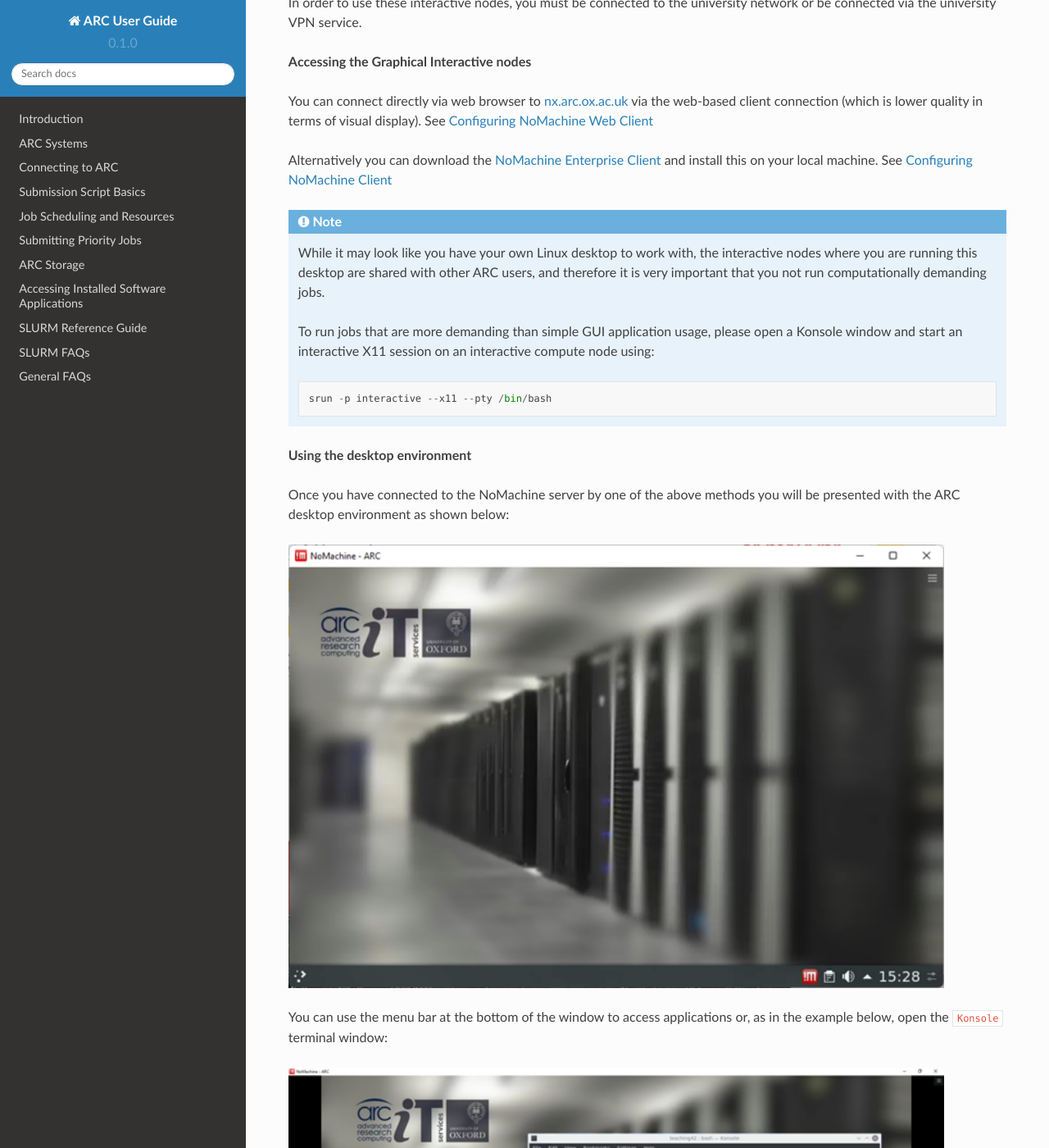
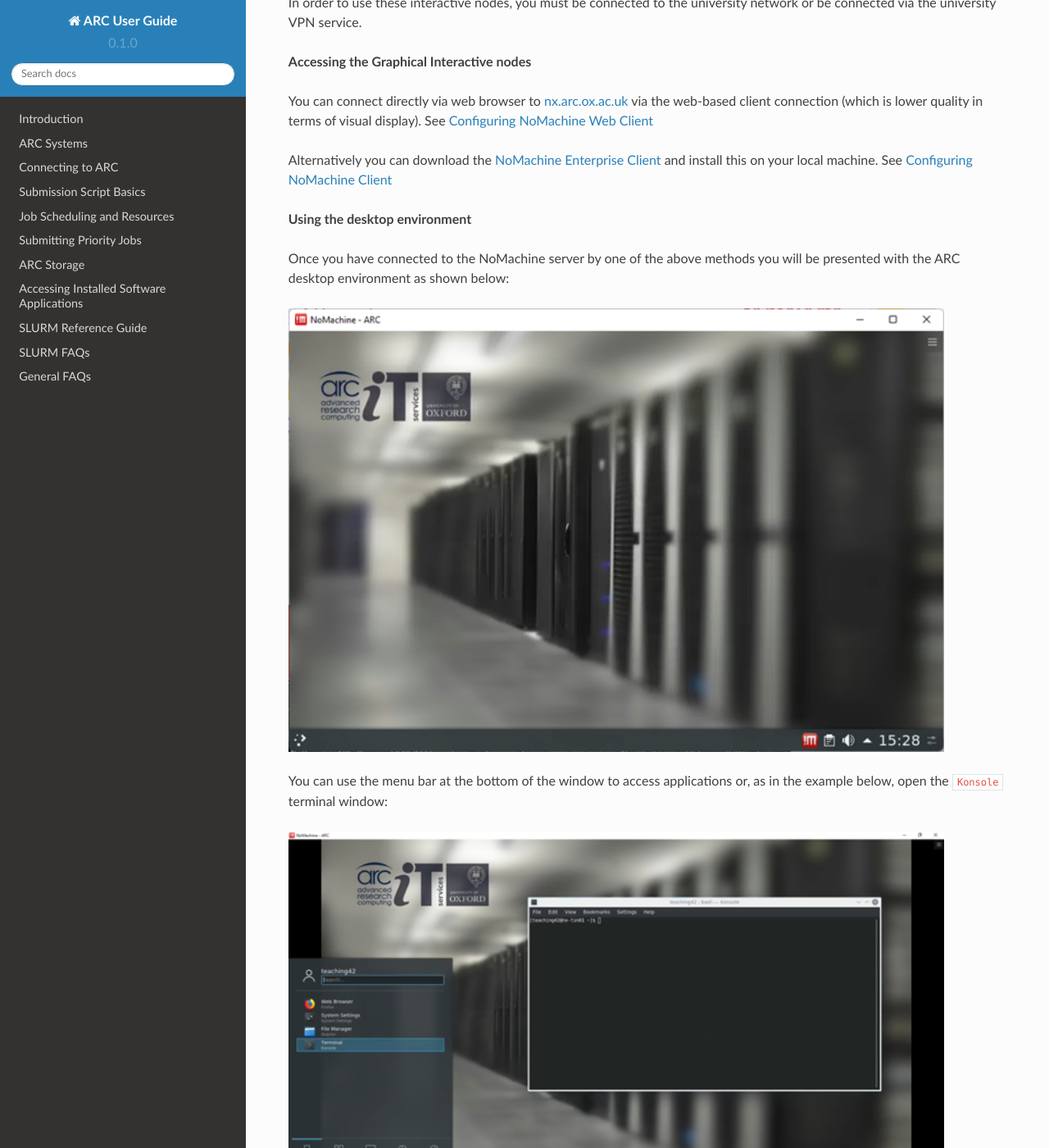
Before and after one commit to tina-friedrich/arc-user-guide, a Sphinx documentation site: the page built from docs/source/arc-gfx-interactive.rst, in a window 1280 px wide and 1400 px high, scrolled down 240 px. Shown: the whole window at 82% size. Built offline with Sphinx 7.4.7 and the Read the Docs theme 2.0.0, drawn with Linux system fonts in a browser that asks for light colours; part of the change alters nothing that is shown.

```diff
--- a/docs/source/arc-gfx-interactive.rst
+++ b/docs/source/arc-gfx-interactive.rst
@@ -16,14 +16,6 @@ visual display). See `Configuring NoMachine Web Client <https://arc-user-guide.r
 Alternatively you can download the `NoMachine Enterprise Client <https://www.nomachine.com/download-enterprise#NoMachine-Enterprise-Client>`_ and install this on your
 local machine. See `Configuring NoMachine Client <https://arc-user-guide.readthedocs.io/en/latest/arc-nx-client.html>`_
 
-.. note::
-  While it may look like you have your own Linux desktop to work with, the interactive nodes where you are running this desktop are shared with other ARC users, and
-  therefore it is very important that you not run computationally demanding jobs.
-
-  To run jobs that are more demanding than simple GUI application usage, please open a     Konsole window and start an interactive X11 session on an interactive compute   node using::
-
-       srun -p interactive --x11 --pty /bin/bash
-
 
 **Using the desktop environment**
 
@@ -38,3 +30,12 @@ You can use the menu bar at the bottom of the window to access applications or,
 .. image:: images/arc-konsole.png
   :width: 800
   :alt: ARC Konsole
+
+.. note::
+  While it may look like you have your own Linux desktop to work with, the interactive nodes where you are running this desktop are shared with other ARC users, and
+  therefore it is very important that you not run computationally demanding jobs.
+
+  To run jobs that are more demanding than simple GUI application usage, please open a Konsole window and start an interactive X11 session on an interactive compute
+  node using::
+
+                srun -p interactive --x11 --pty /bin/bash
```
